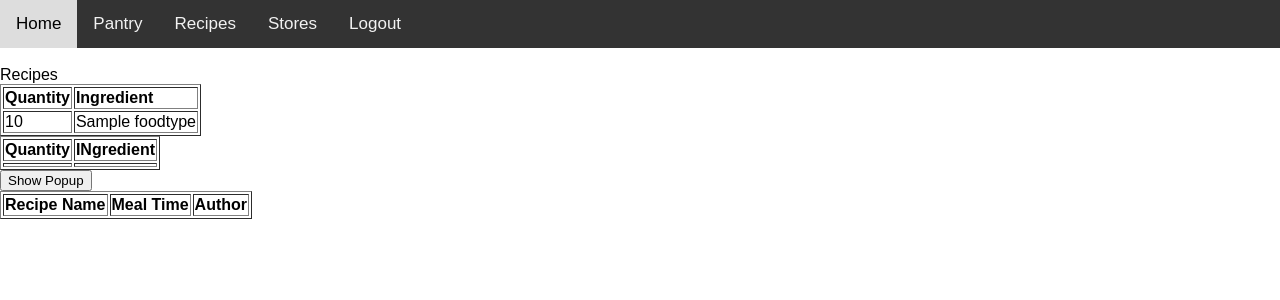
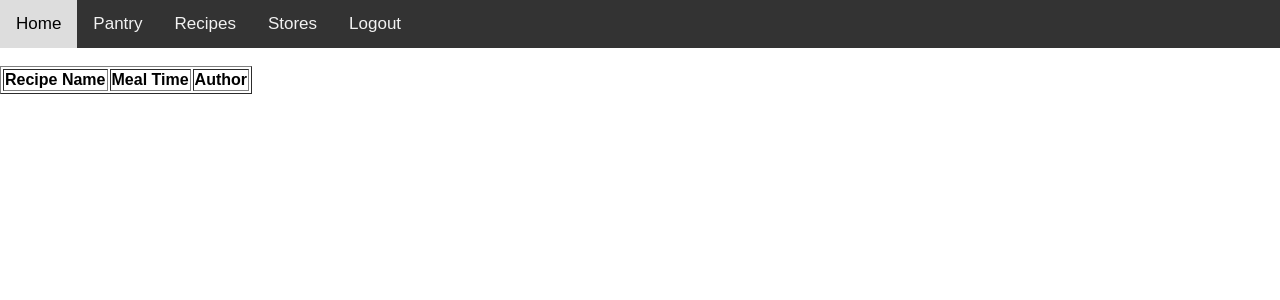
Before and after one commit to 12mtc/Database-Project, a PHP site: page /recipes.php in a window 1280 px wide. Shown: the top 300 px of the page. Run offline with PHP 8.4, Linux system fonts and the light colour scheme; the visitor is signed in with stand-in values (Sample User, id 1); tables that the repository leaves empty or names only in its code hold one stand-in row (values such as "Sample post"); data that the repository does not hold is empty.

Commit message:
Update recipes.php

```diff
--- a/recipes.php
+++ b/recipes.php
@@ -71,45 +71,7 @@
 	</div>
 </div>
 <br>
-<div id="help">
-	Recipes
-	<?php
-		$queryI1 = "SELECT i.Quantity, f.FoodName
-					FROM ingredients i, foodtype f
-					WHERE i.recipeNum = 1
-					AND i.IngredientNum = f.FoodNum";
-					$result = mysqli_query($conn, $queryI1);
-					echo "<table border='1'>";
-					echo "<tr><td><b>Quantity</b></td>
-							<td><b>Ingredient</b></td></tr>";
 
-					while($row = mysqli_fetch_assoc($result)) {
-						echo "<tr>
-								<td>{$row['Quantity']}</td>
-								<td>{$row['FoodName']}</td>
-								</tr>";
-					}
-					echo "</table>";
-
-    $queryI2 = "SELECT i.InstructionNum, i.Instruction
-					FROM instructions i
-					WHERE i.recipeNum = 1
-					ORDER BY i.InstructionNum";
-					$result = mysqli_query($conn, $queryI2);
-					echo "<table border='1'>";
-					echo "<tr><td><b>Quantity</b></td>
-							<td><b>INgredient</b></td></tr>";
-
-					while($row = mysqli_fetch_assoc($result)) {
-						echo "<tr>
-								<td>{$row['Quantity']}</td>
-								<td>{$row['FoodName']}</td>
-								</tr>";
-					}
-					echo "</table>";
-	?>
-</div>
-<input id="help_button" type="button" value="Show Popup"/>
 <?php
 	$query = "SELECT r.Mealtype, r.MealTime
 				FROM recipebook r, ingredients i, user u
```
